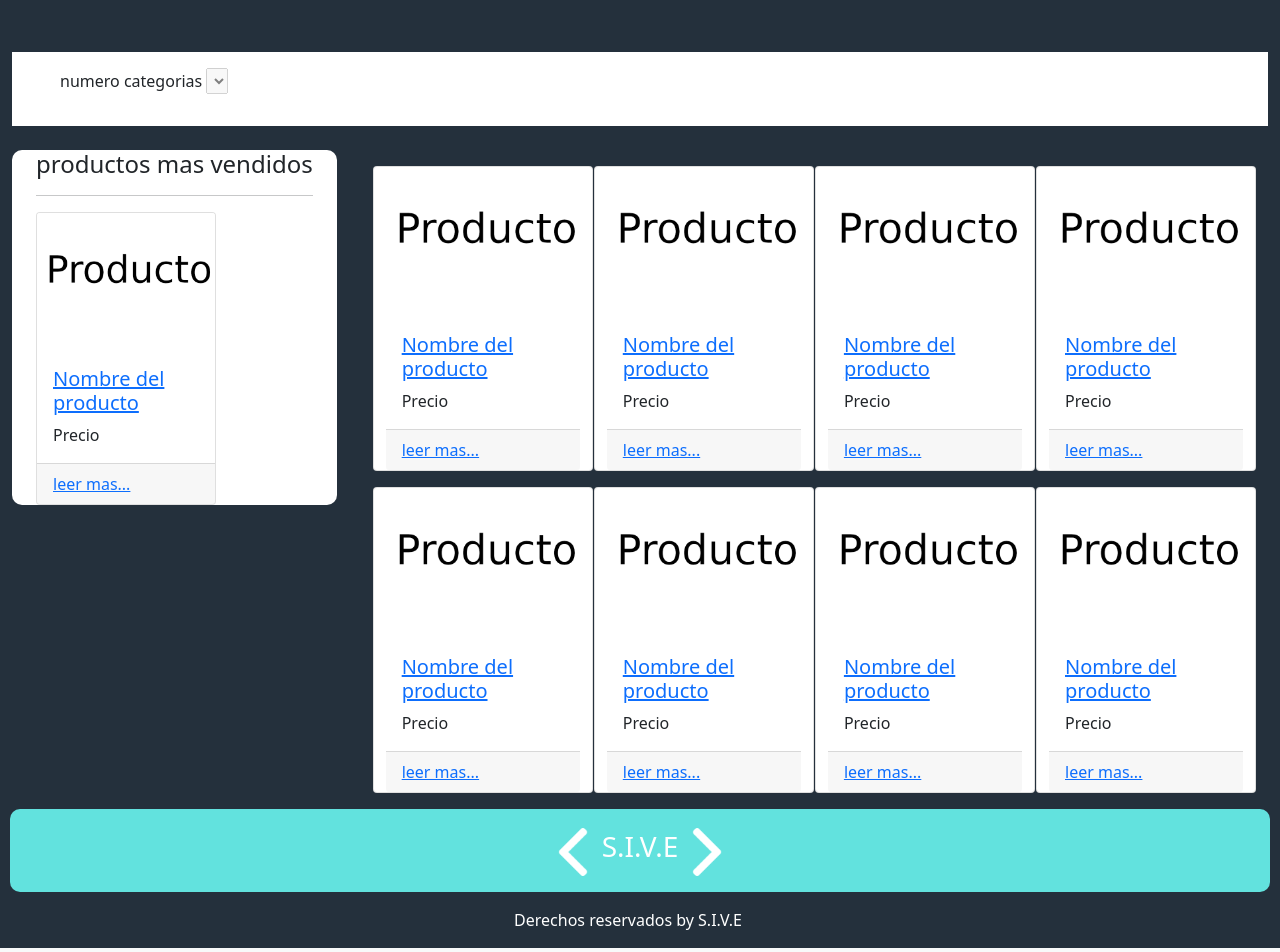
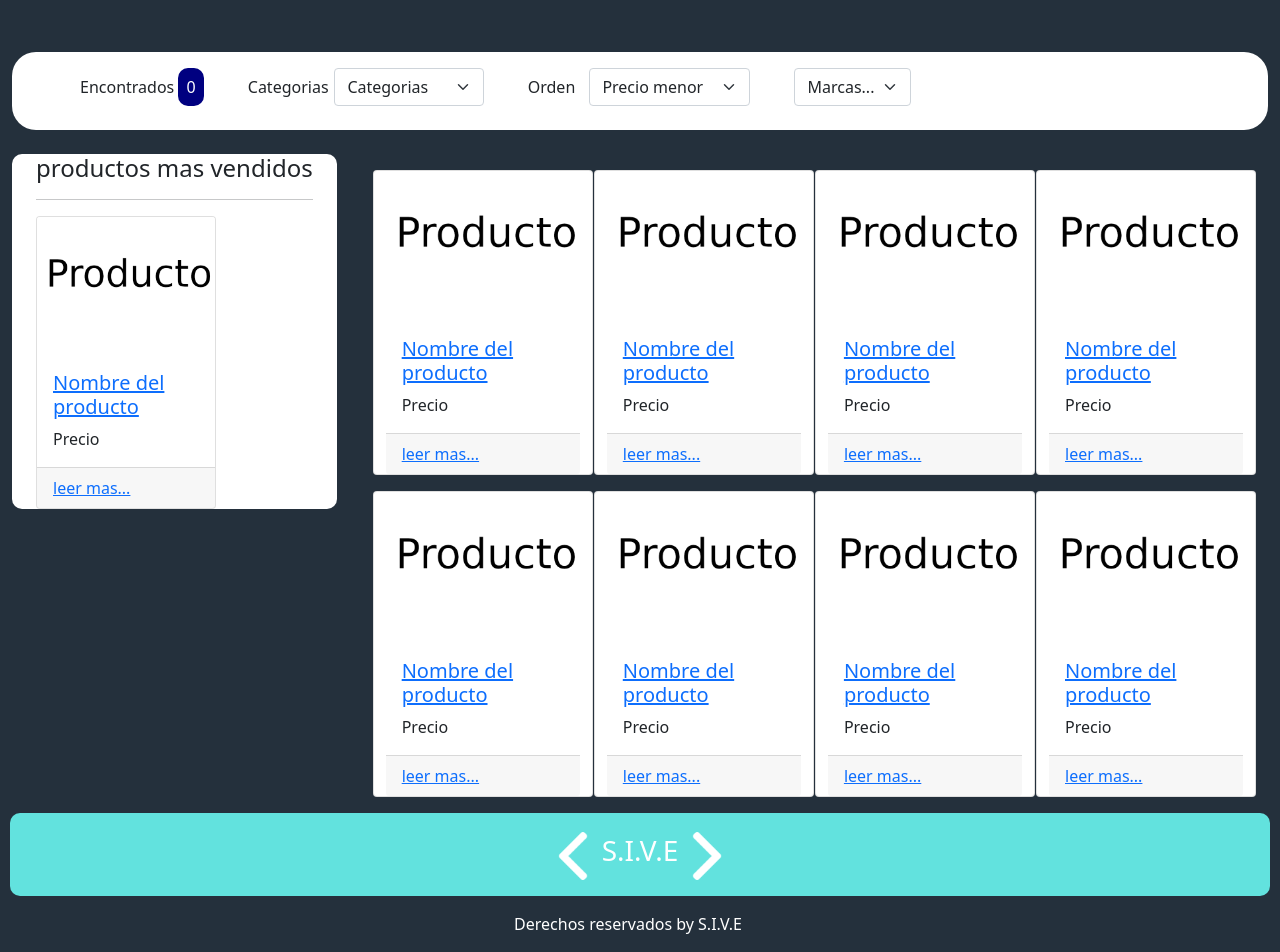
Before and after one commit to LarmSoftwareDesign/Proyecto-S.I.V.E, a PHP site: page /categorias.html in a window 1280 px wide. Shown: the part 76-1028 px from the top of the page. Run offline with PHP 8.4, Linux system fonts and the light colour scheme; lists and menus that the app fills with data are empty.

Commit message:
prototipo de pagina de busqueda listo

```diff
--- a/categorias.html
+++ b/categorias.html
@@ -19,23 +19,59 @@
     <div class="container-fluid">
       <div class="row">
         <div class="container">
-          <div class="categorys ">
+          <div class="categorys">
             <ul class="menu">
-              <li class="item">numero</li>
               <li class="item">
-                <div class="etiquetas-categorias">
-                  <label for="">categorias</label>
-                  <select name="" id="" disabled="disabled">
-                    <option value=""></option>
-                    <option value=""></option>
-                    <option value=""></option>
-                    <option value=""></option>
-                  </select>
+                <div class="buscados">
+
+                  <label for="">Encontrados</label>
+                  <span class= "resultado">0</span>
                 </div>
+              </li>
 
+              <li class="item">
+                <div class="row justify-content-between">
+                  <div class="col-sm-2 col-form-label">
+                    <label for="">Categorias</label>
+                  </div>
+                  <div class="col-sm-8">
+                    <select name="" class="form-select" id="">
+                      <option value="">Categorias</option>
+                      <option value=""></option>
+                      <option value=""></option>
+                      <option value=""></option>
+                    </select>
+                  </div>
+                </div>
               </li>
-              <li class="item"></li>
-              <li class="item"></li>
+              <li class="item">
+                <div class="row justify-content-between">
+                  <div class="col-sm-2 col-form-label">
+                   <label for="">Orden</label>
+                  </div>
+                  <div class="col-sm-9">
+                    <select name="" class="form-select" id="">
+                      <option value="">Precio menor</option>
+                      <option value="">Precio mayor</option>
+                      <option value=""></option>
+                      <option value=""></option>
+                    </select>
+                  </div>
+
+                </div>
+              </li>
+              <li class="item">
+                <div class="row">
+                  <div class="col-sm-12">
+                    <select name="" class="form-select" id="">
+                      <option value="">Marcas...</option>
+                      <option value=""></option>
+                      <option value=""></option>
+                      <option value=""></option>
+                    </select>
+                  </div>
+                </div>
+              </li>
               <li class="item"></li>
               <li class="item"></li>
             </ul>
--- a/css/categorias.css
+++ b/css/categorias.css
@@ -4,16 +4,26 @@ body{
 
 .categorys{
     background-color:white;
+    border-radius: 24px;
     padding: 1em;
+    padding-bottom: 0.5em;
+}
+.categorys .menu{
+    display: inline-block;
 }
 .menu .item{
     display:inline-block;
+    margin-left: 20px;
+    margin-right: 20px;
 }
 .Mar{
     margin-top: 1em;
 }
 
-.container .op{
-    background-color: rgb(255, 127, 127);
-    border-radius:50%;
+.resultado{
+    background-color:navy;
+    color:white;
+    padding: 0.5em;
+    border-radius:10px;
+    font-size: 16px;
 }
```
